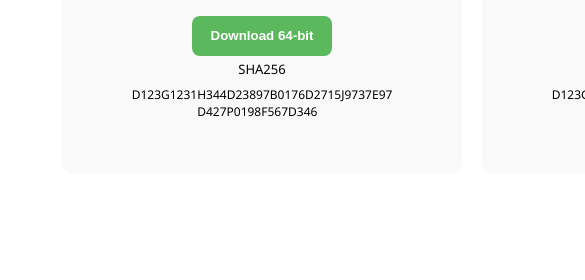
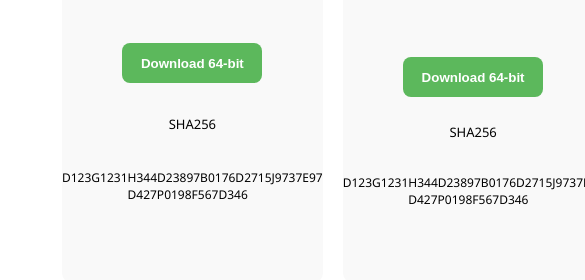
Before and after one commit to Rajanya01/ultraedit-clone, a plain HTML site: page index.html in a window 390 px wide. Shown: the part 284-564 px from the top of the page, 585 px wide, since content can reach past the window. Drawn offline with Linux system fonts and the light colour scheme; a web font is replaced by a local one.

Commit message:
Update styles.css

```diff
--- a/styles.css
+++ b/styles.css
@@ -362,3 +362,14 @@ body {}
     bottom: 17px;
     position: relative;
 }
+
+@media (max-width: 768px) {
+    .box {
+        width: 100%;
+        height: auto;
+    }
+    .parent {
+        width: 100%;
+        grid-template-columns: 1fr;
+    }
+}
```
